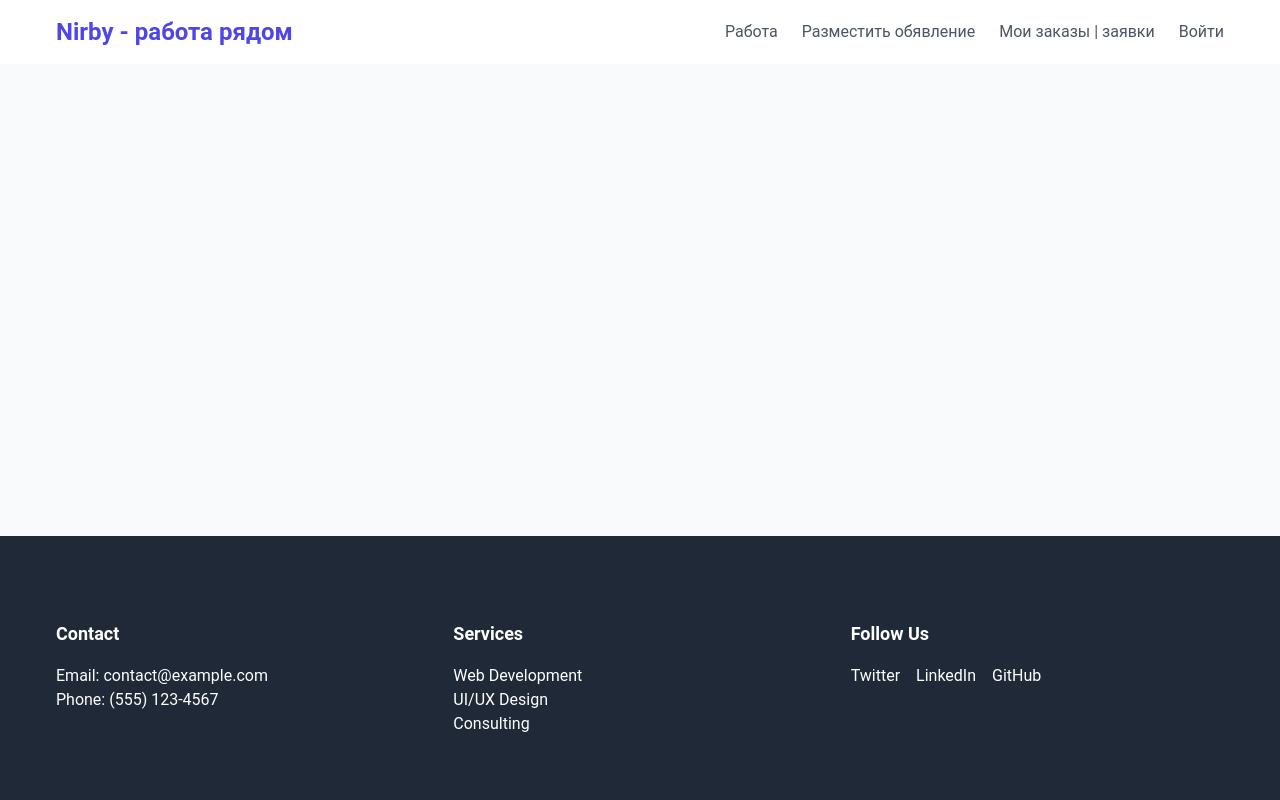
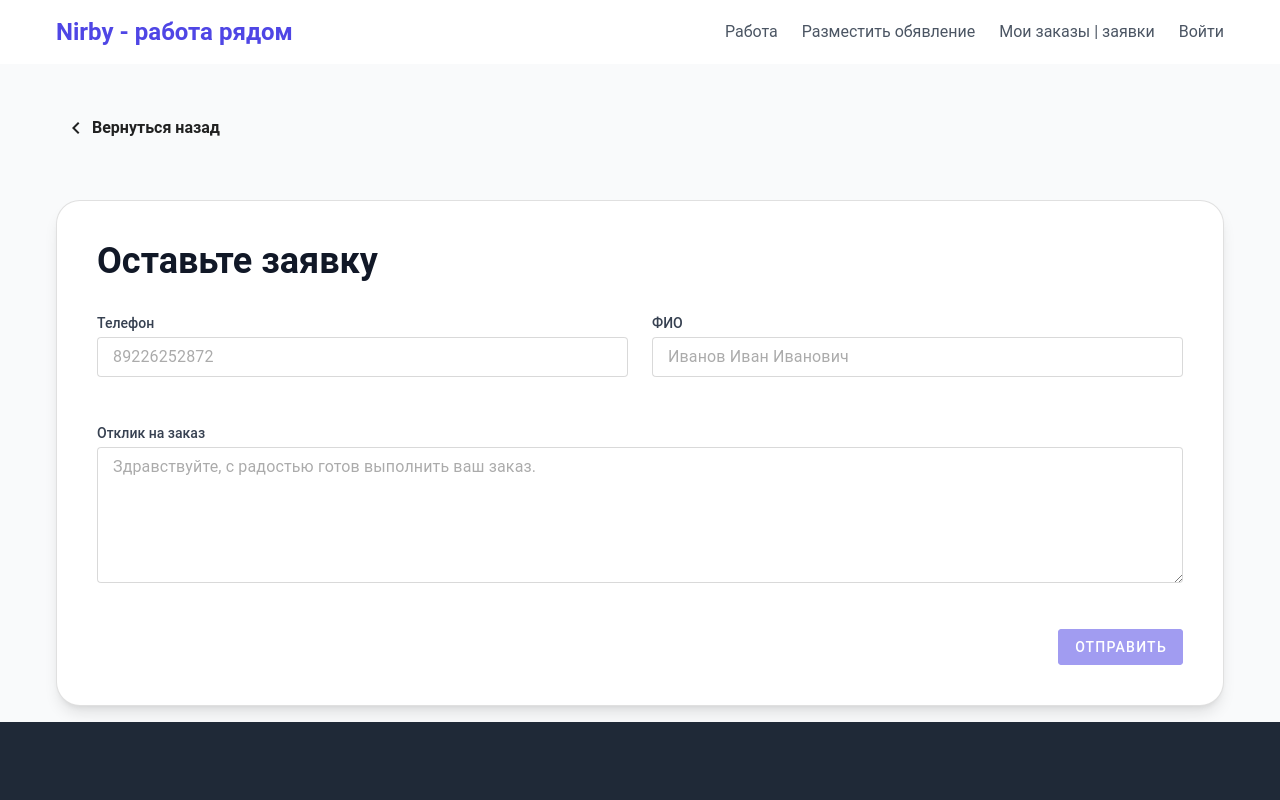
Before and after one commit to SaveliyShutov/freelance, a Nuxt app: page /apply/1 in a window 1280 px wide. Shown: the top 800 px of the page. Built offline with nearby package versions, Linux system fonts and the light colour scheme; no server answers.

Commit message:
add application function

```diff
--- a/api/OrderApi.ts
+++ b/api/OrderApi.ts
@@ -1,9 +1,14 @@
+import type { Application } from "~/types/application.interface"
+
 export default {
   getAll(): Promise<any> {
     return useApiFetch(`/order/get-all`, { method: 'GET'})
   },
   getById(order_id: string): Promise<any> {
     return useApiFetch(`/order/get-by-id?order_id=${order_id}`, { method: 'GET'})
+  },
+  createApplication(application: Application) {
+    return useApiFetch(`/order/create-application`, { method: 'POST',  body: { application }})
   },
   createOrder(order: any): Promise<any> {
     return useApiFetch(`/order/create`, {
--- a/components/ApplyButton.vue
+++ /dev/null
@@ -1,9 +0,0 @@
-<script setup lang="ts">
-const router = useRouter()
-</script>
-<template>
-  <button @click="router.push('/apply-form')"
-    class="bg-indigo-600 text-white px-6 py-2 rounded-md hover:bg-indigo-700 transition-colors font-bold">
-    Откликнуться
-  </button>
-</template>
--- a/pages/apply-form.vue
+++ /dev/null
@@ -1,57 +0,0 @@
-<script setup>
-const userStore = useAuth()
-
-let phone = ref()
-let fullName = ref()
-
-if(userStore.user._id){
-  phone.value = userStore.user.phone
-  fullName.value = userStore.user.name + ` ` + userStore.user.surname
-}
-</script>
-<template>
-  <v-container>
-    <v-row>
-      <v-col cols="12" xs="3" class="my-8">
-        <BackButton />
-      </v-col>
-    </v-row>
-    <v-row justify="center">
-      <v-col cols="12">
-        <div class="bg-white p-10 rounded-xl shadow-lg border border-gray-100">
-          <h1 class="text-4xl font-bold text-gray-900 mb-8">Оставьте заявку</h1>
-
-          <form>
-            <v-row>
-              <v-col cols="12" md="6">
-                <label class="block text-sm font-medium text-gray-700 mb-1">Телефон</label>
-                <input v-model="phone" id="phone" name="phone" type="phone" required
-                  class="w-full px-3 py-2 border border-gray-300 rounded-md focus:outline-none focus:ring-2 focus:ring-[#473CD2] focus:border-[#473CD2]"
-                  placeholder="Телефон" />
-              </v-col>
-
-              <v-col cols="12" md="6">
-                <label class="block text-sm font-medium text-gray-700 mb-1">ФИО</label>
-                <input  v-model="fullName"  required placeholder="Иванов Иван Иванович"
-                  class="w-full px-3 py-2 border border-gray-300 rounded-md focus:outline-none focus:ring-2 focus:ring-[#473CD2] focus:border-[#473CD2]" />
-              </v-col>
-              <v-col cols="12">
-                <label class="block text-sm font-medium text-gray-700 mb-1">Отклик на заказ</label>
-                <textarea required rows="4" placeholder="Здравствуйте, с радостью готов выполнить ваш заказ. "
-                  class="w-full px-3 py-2 border border-gray-300 rounded-md focus:outline-none focus:ring-2 focus:ring-[#473CD2] focus:border-[#473CD2]"></textarea>
-              </v-col>
-              <v-col cols="12" class="text-right">
-                <button
-                  type="submit"
-                  class="px-8 py-2 bg-[#473CD2] text-white rounded-md hover:bg-[#3730A3] transition-colors duration-200"
-                >
-                  Отправить
-                </button>
-              </v-col>
-            </v-row>
-          </form>
-        </div>
-      </v-col>
-    </v-row>
-  </v-container>
-</template>
--- /dev/null
+++ b/pages/apply/[id].vue
@@ -0,0 +1,107 @@
+<script setup lang="ts">
+import { useField, useForm } from 'vee-validate'
+import type { Application } from '~/types/application.interface'
+
+const userStore = useAuth()
+const orderStore = useOrder()
+const route = useRoute()
+
+const { meta, handleSubmit, handleReset, validate } = useForm<{
+  phone: string,
+  initials: string,
+  letter: string,
+}>({
+  initialValues: {
+    phone: '',
+    initials: '',
+    letter: '',
+  },
+  validationSchema: {
+    phone(value: string) {
+      if (value?.length === 0) return 'введите номер'
+      if (!/^(\+7|7|8)?[\s\-]?\(?[489][0-9]{2}\)?[\s\-]?[0-9]{3}[\s\-]?[0-9]{2}[\s\-]?[0-9]{2}$/g.test(value))
+        return 'неправильно ведено'
+      return true
+    },
+    initials(value: string) {
+      if (value?.length === 0) return 'выбирете ФИО (или название организации)'
+      if (value?.length > 500) return 'слишком длинное фио'
+      return true
+    },
+    letter(value: string) {
+      if (value?.length > 1500) return 'слишком много символов'
+      return true
+    },
+  },
+})
+
+let phone = useField<string>('phone')
+let initials = useField<string>('initials')
+let letter = useField<string>('letter')
+
+let loading = ref(false)
+let show_password = ref(false)
+
+const submit = handleSubmit(async values => {
+  loading.value = true
+  let toSend: Application;
+  if (route.params.id) {
+    if (userStore.user?._id) {
+      toSend = { ...values, worker: userStore.user?._id, order: route.params.id.toString()}
+      await orderStore.createApplication(toSend)
+    } else {
+      userStore.checkAuth()
+    }
+  }
+
+  loading.value = false
+})
+</script>
+<template>
+  <v-container>
+    <v-row>
+      <v-col cols="12" xs="3" class="my-8">
+        <BackButton />
+      </v-col>
+    </v-row>
+    <v-row justify="center">
+      <v-col cols="12">
+        <div class="bg-white p-10 rounded-xl shadow-lg border border-gray-100">
+          <h1 class="text-4xl font-bold text-gray-900 mb-8">Оставьте заявку</h1>
+
+          <v-form class="mt-6 w-100" @submit="submit">
+            <v-row>
+              <v-col cols="12" md="6">
+                <label class="block text-sm font-medium text-gray-700 mb-1">Телефон</label>
+                <v-text-field base-color="#9e9e9e" color="primary" required type="phone" placeholder="89226252872"
+                  v-model="phone.value.value" :error-messages="phone.errors.value" variant="outlined" density="compact"
+                  class="w-100" />
+              </v-col>
+
+              <v-col cols="12" md="6">
+                <label class="block text-sm font-medium text-gray-700 mb-1">ФИО</label>
+                <v-text-field base-color="#9e9e9e" color="primary" required type="phone"
+                  placeholder="Иванов Иван Иванович" v-model="initials.value.value"
+                  :error-messages="initials.errors.value" variant="outlined" density="compact" class="w-100" />
+              </v-col>
+              <v-col cols="12">
+                <label class="block text-sm font-medium text-gray-700 mb-1">Отклик на заказ</label>
+                <v-textarea color="primary" base-color="#9e9e9e" v-model="letter.value.value"
+                  :error-messages="letter.errors.value" type="letter"
+                  placeholder="Здравствуйте, с радостью готов выполнить ваш заказ." variant="outlined" density="compact"
+                  class="w-100" />
+              </v-col>
+
+              <v-col cols="12" class="text-right">
+                <v-btn color="#4f46e5" type="submit" :disabled="!meta.valid" :loading="loading">
+                  Отправить
+                </v-btn>
+              </v-col>
+            </v-row>
+          </v-form>
+        </div>
+      </v-col>
+    </v-row>
+  </v-container>
+</template>
+<style scoped></style>
--- a/pages/order/[id].vue
+++ b/pages/order/[id].vue
@@ -33,7 +33,10 @@ if (res) {
                 <i class="mdi mdi-map-marker text-indigo-600"></i>
                 <p class="font-semibold">{{ order.address }}</p>
               </div>
-              <ApplyButton />
+              <button @click="router.push(`/apply/${order._id}`)"
+                class="bg-indigo-600 text-white px-6 py-2 rounded-md hover:bg-indigo-700 transition-colors font-bold">
+                Откликнуться
+              </button>
             </div>
             <div class="flex flex-wrap gap-x-6 gap-y-2 mb-3">
               <div class="flex items-center gap-2">
--- a/plugins/vuetify.ts
+++ b/plugins/vuetify.ts
@@ -3,6 +3,7 @@ import '@mdi/font/css/materialdesignicons.css'
 
 import 'vuetify/styles'
 import { createVuetify } from 'vuetify'
+import { VTextField } from 'vuetify/components/VTextField'
 
 export default defineNuxtPlugin((app) => {
   const vuetify = createVuetify({
@@ -12,11 +13,15 @@ export default defineNuxtPlugin((app) => {
           dark: false,
           colors: {
             primary: '#4F46E5',
-            // secondary:'000000'
           }
         },
       },
     },
+    defaults: {
+      // VTextField : {
+      //   style: 'border-color: blue !important;',
+      // },
+    }
   })
   app.vueApp.use(vuetify)
 })
--- a/stores/order.ts
+++ b/stores/order.ts
@@ -4,6 +4,7 @@ import OrderApi from '../api/OrderApi'
 import { useAuth } from './auth';
 
 import type { Order } from "../types/order.interface"
+import type { Application } from "../types/application.interface"
 
 
 export const useOrder = defineStore('order', () => {
@@ -27,11 +28,15 @@ export const useOrder = defineStore('order', () => {
     return await OrderApi.createOrder(order)
   }
 
+  async function createApplication(application: Application) {
+    return await OrderApi.createApplication(application)
+  }
 
   return {
     orders,
     getAll,
     createOrder,
-    getById
+    getById,
+    createApplication
   }
 })
```
Also changed, not shown: types/application.interface.ts (+10 -6 lines).
